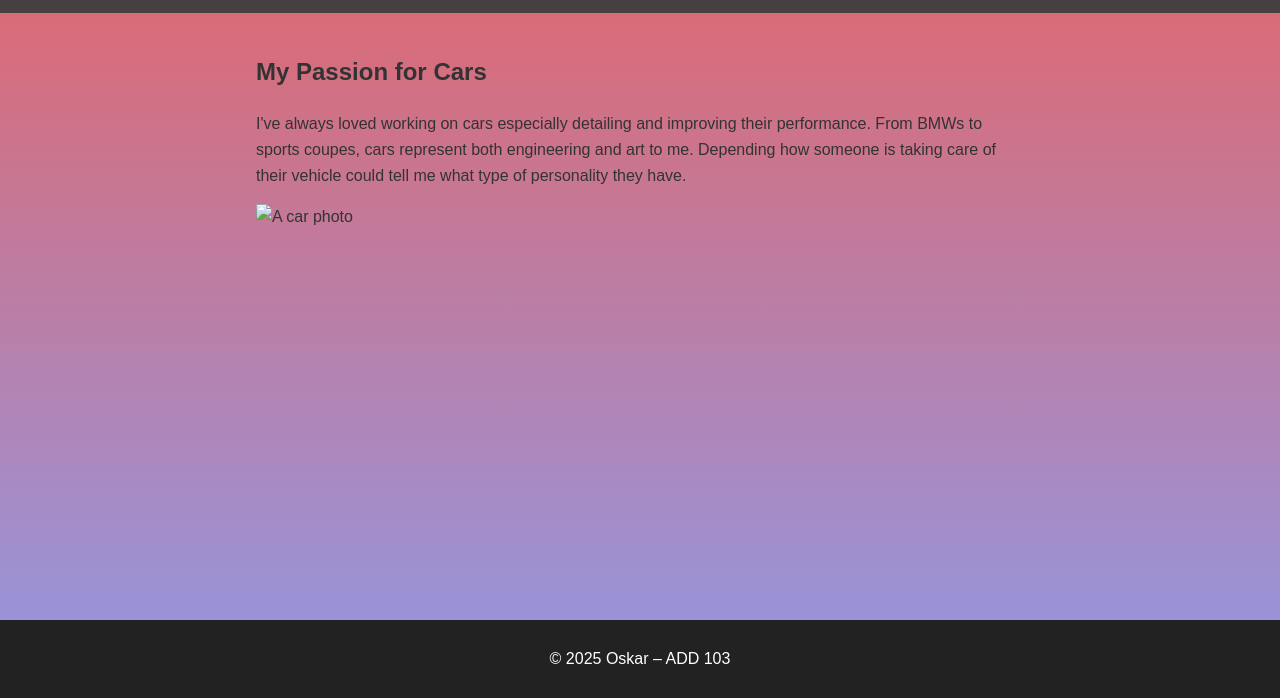
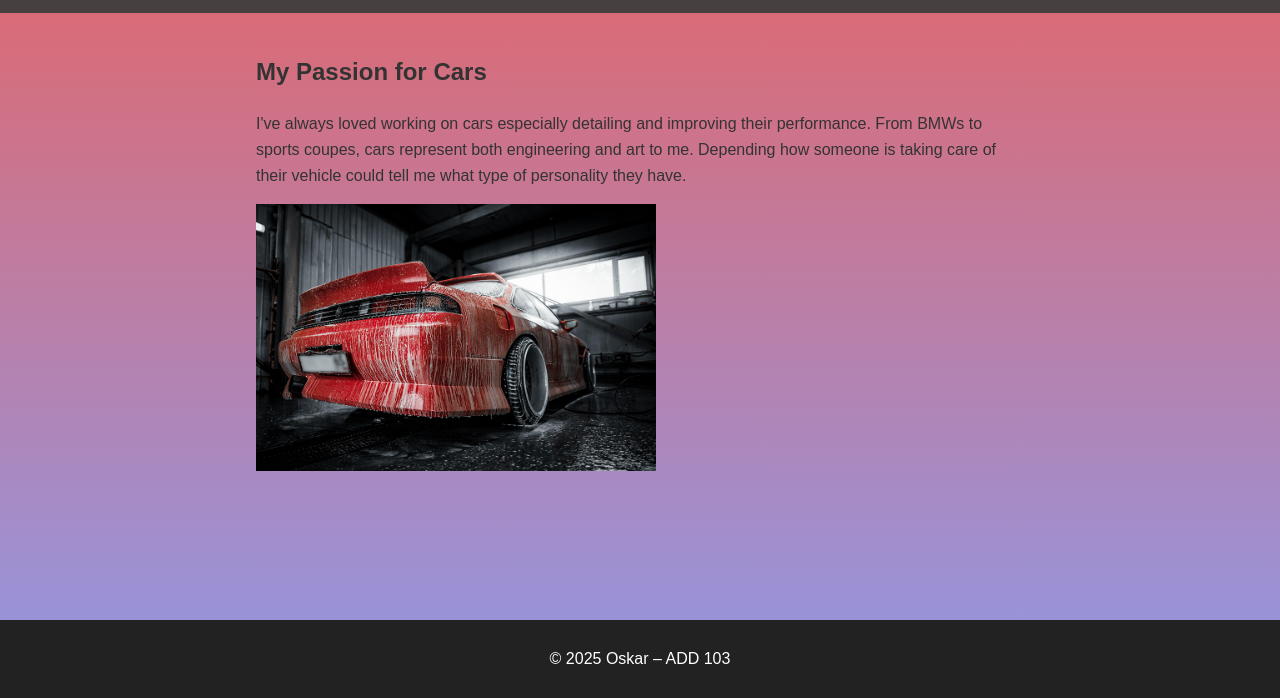
Before and after one commit to Oskar386/ADD103, a plain HTML site: page Introduce Yourself/pages/about.html in a window 1280 px wide. Shown: the part 102-800 px from the top of the page. Drawn offline with Linux system fonts and the light colour scheme.

Commit message:
Add files via upload

```diff
--- a/Introduce Yourself/css/styles.css
+++ b/Introduce Yourself/css/styles.css
@@ -59,8 +59,8 @@ main {
 img {
   flex: auto;
   align-items: center;
-  max-width: 300px;
-  max-height: 300px;
+  max-width: 400px;
+  max-height: 400px;
 }
 
 footer {
--- a/Introduce Yourself/pages/about.html
+++ b/Introduce Yourself/pages/about.html
@@ -26,7 +26,7 @@
       From BMWs to sports coupes, cars represent both engineering and art to me. Depending how someone
       is taking care of their vehicle could tell me what type of personality they have.</p>
 
-    <img src="../images/m5bmw.jpg" alt="A car photo" />
+    <img src="../images/detail.jpg" alt="A car photo" />
   </main>
 
   <footer>
```
Also changed, not shown: Introduce Yourself/images/detail.jpg (added).
